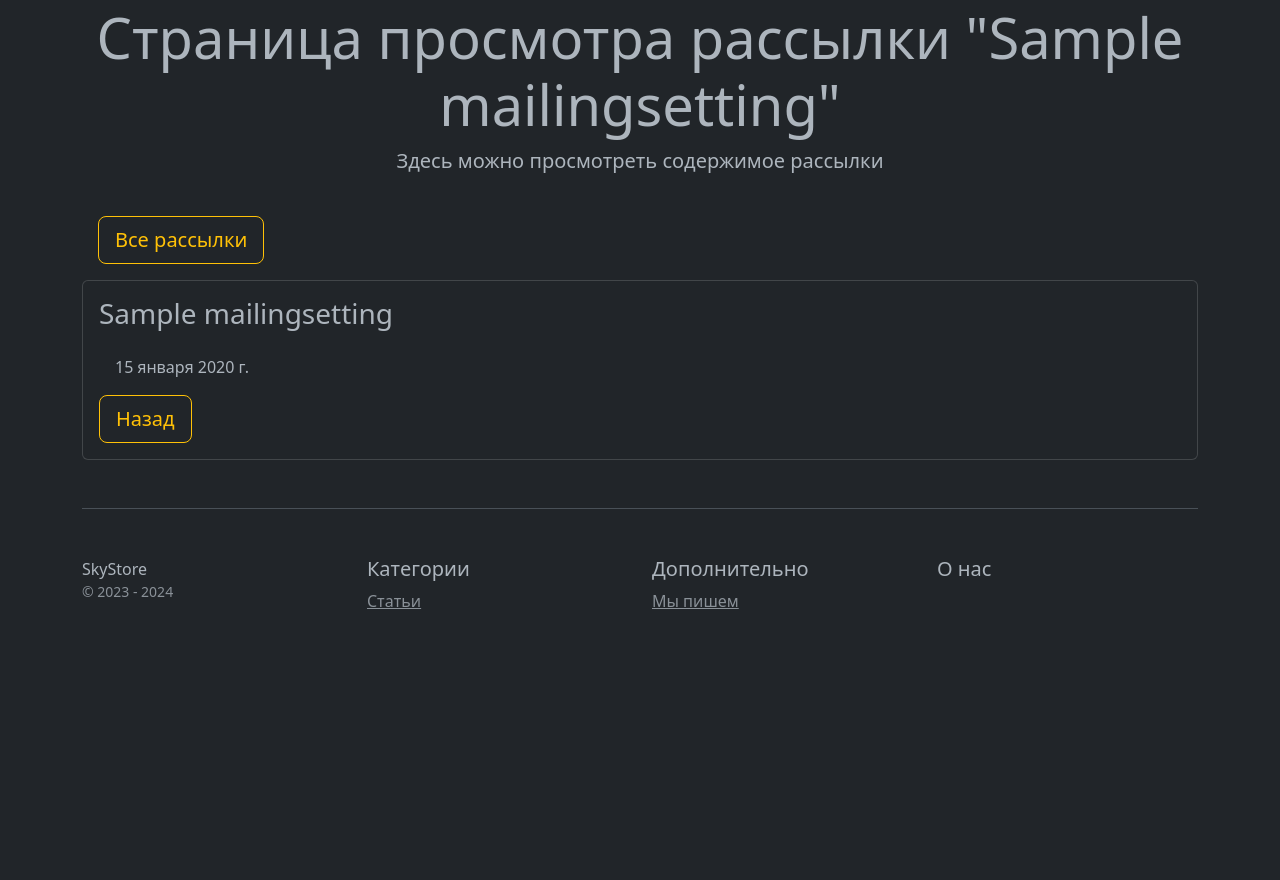
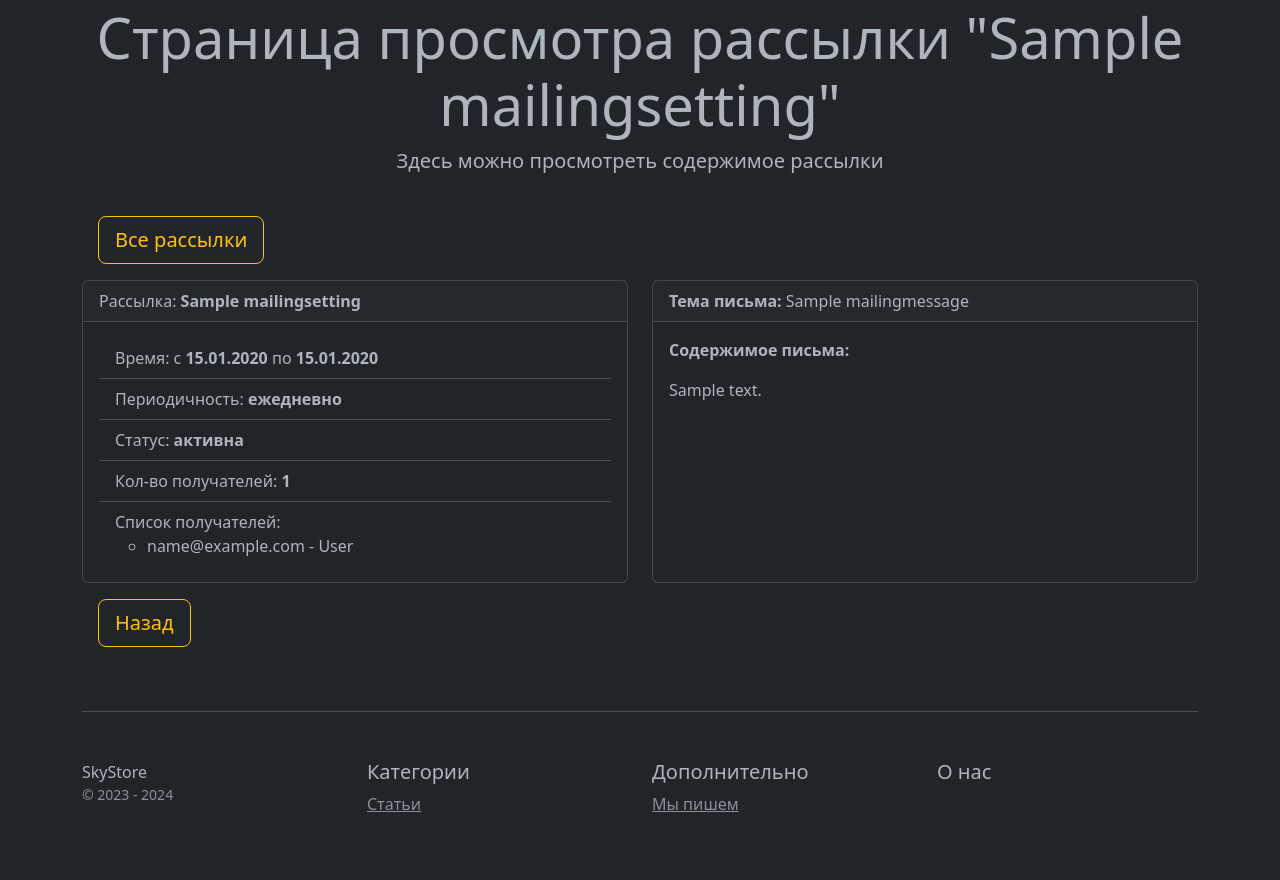
Before and after one commit to Nudlik/mailer_service, a Django app: page /mailer/settings/1 in a window 1280 px wide. Shown: the part 107-987 px from the top of the page. Before the commit the page ends 716 px from the top, so only its background shows below. Run offline with Django 4.2, Linux system fonts and the light colour scheme; tables that the repository leaves empty hold one stand-in row (values such as "Sample post"); parts of the project's set-up code (start-up, migrations or seed data) failed here and were passed over; some libraries are stand-ins or nearby versions.

Commit message:
правлю хтмл шаблоны 3

```diff
--- a/mailer/forms.py
+++ b/mailer/forms.py
@@ -20,8 +20,8 @@ class SettingsForm(forms.ModelForm):
         fields = ['title', 'time_start', 'time_end', 'frequency', 'status', 'mail', 'clients']
         widgets = {
             'title': forms.TextInput(attrs={'class': 'form-control'}),
-            'time_start': forms.DateInput(attrs={'class': 'form-control'}),
-            'time_end': forms.DateInput(attrs={'class': 'form-control'}),
+            'time_start': forms.SelectDateWidget(attrs={'class': 'form-control'}),
+            'time_end': forms.SelectDateWidget(attrs={'class': 'form-control'}),
             'frequency': forms.Select(attrs={'class': 'form-control'}),
             'status': forms.Select(attrs={'class': 'form-control'}),
             'mail': forms.Select(attrs={'class': 'form-control'}),
--- a/mailer/templates/mailer/mailingsettings_detail.html
+++ b/mailer/templates/mailer/mailingsettings_detail.html
@@ -6,18 +6,51 @@
         <a href="{% url 'mailer:settings_list' %}" class="btn btn-lg btn-block btn-outline-warning">Все рассылки</a>
     </div>
 
-    <div class="row row-cols-1 row-cols-md-1 g-4">
+    <div class="row row-cols-1 row-cols-md-2 g-4">
         <div class="col">
             <div class="card h-100">
+                <div class="card-header">
+                    Рассылка: <b>{{ object }}</b>
+                </div>
                 <div class="card-body">
-                    <h3 class="card-title">{{ object }}</h3>
-                    <div class="card-body">
-                        {{ object.time_start }}
-                    </div>
-                    <a type="submit" class="btn btn-lg btn-block btn-outline-warning" href="javascript:history.go(-1)">Назад</a>
+                    <ul class="list-group list-group-flush">
+                        <li class="list-group-item">
+                            Время: с <b>{{ object.time_start|date:'d.m.Y' }}</b>
+                            по <b>{{ object.time_end|date:'d.m.Y' }}</b>
+                        </li>
+                        <li class="list-group-item">Периодичность: <b>{{ object.get_frequency }}</b></li>
+                        <li class="list-group-item">Статус: <b>{{ object.get_status }}</b></li>
+                        <li class="list-group-item">Кол-во получателей: <b>{{ object.clients.count }}</b></li>
+                        <li class="list-group-item">Список получателей:
+                            <ul>
+                                {% for client in object.clients.all %}
+                                    <li>{{ client.email }} - {{ client.fullname }}</li>
+                                {% endfor %}
+                            </ul>
+                        </li>
+                    </ul>
                 </div>
             </div>
         </div>
+
+        <div class="col-1">
+            <div class="card h-100">
+                <div class="card-header">
+                    <b>Тема письма: </b>{{ object.mail.title }}
+                </div>
+                <div class="card-body">
+                    <ul class="list-group list-group-flush">
+                        <p><b>Содержимое письма:</b></p>
+                        <p>{{ object.mail.message }}</p>
+                    </ul>
+                </div>
+            </div>
+        </div>
+
+    </div>
+
+    <div class="mt-auto mb-3 mx-3 py-3">
+        <a type="submit" class="btn btn-lg btn-block btn-outline-warning" href="javascript:history.go(-1)">Назад</a>
     </div>
 
 {% endblock %}
--- a/mailer/views.py
+++ b/mailer/views.py
@@ -87,9 +87,11 @@ class SettingsDetailView(MenuMixin, DetailView):
         )
 
 
-class SettingsCreateView(CreateView):
+class SettingsCreateView(MenuMixin, CreateView):
     model = MailingSettings
     form_class = SettingsForm
+    page_title = 'Страница создания рассылки'
+    page_description = 'Здесь можно создать настройки рассылки'
 
     def get_success_url(self):
         return reverse_lazy('mailer:settings_detail', kwargs={'pk': self.object.pk})
@@ -99,12 +101,16 @@ class SettingsCreateView(CreateView):
         return super().form_valid(form)
 
 
-class SettingsUpdateView(UpdateView):
+class SettingsUpdateView(MenuMixin, UpdateView):
     model = MailingSettings
     form_class = SettingsForm
     template_name = 'mailer/mailingsettings_form.html'
+    page_title = 'Страница редактирования рассылки'
+    page_description = 'Здесь можно изменить настройки рассылки'
 
 
-class SettingsDeleteView(DeleteView):
+class SettingsDeleteView(MenuMixin, DeleteView):
     model = MailingSettings
     success_url = reverse_lazy('mailer:settings_list')
+    page_title = 'Страница удаления рассылки'
+    page_description = 'Здесь можно удалить рассылку'
```
